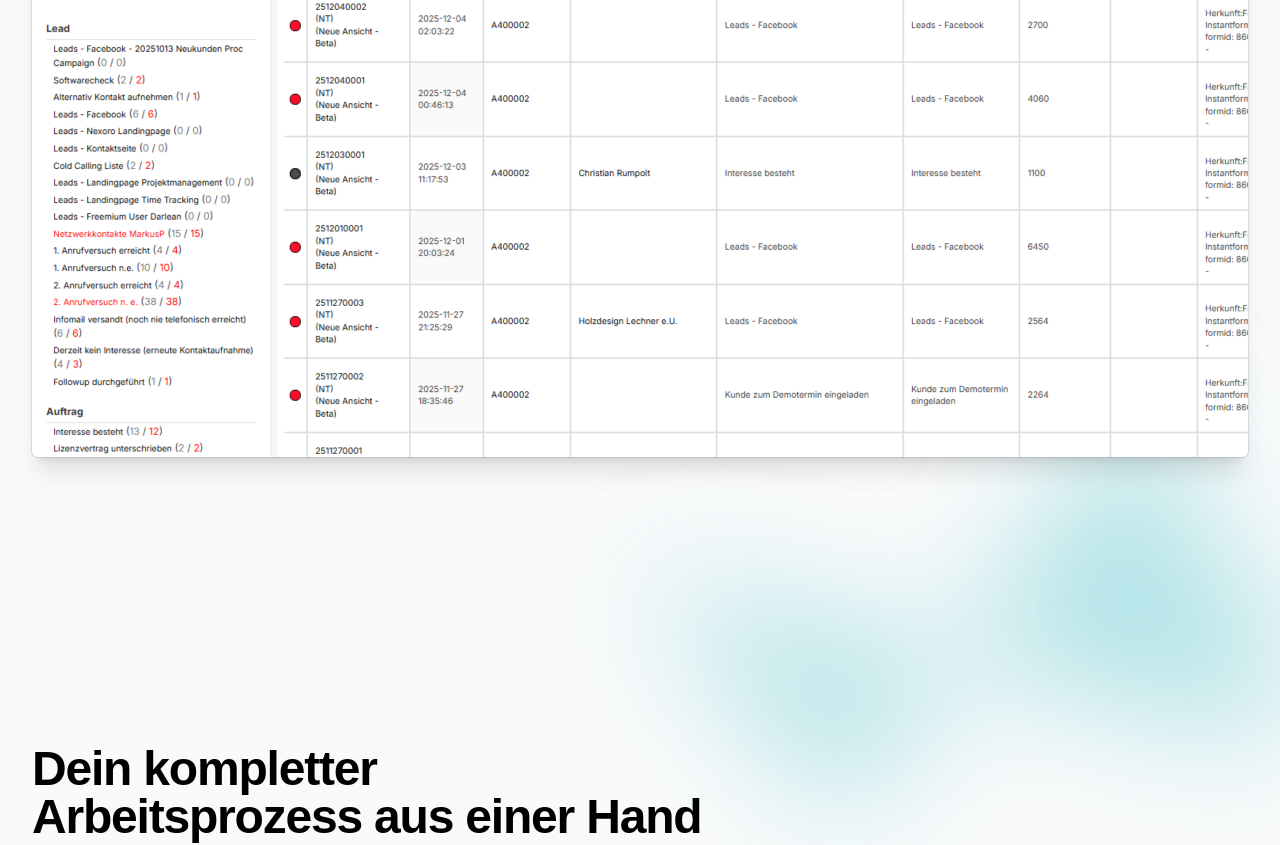
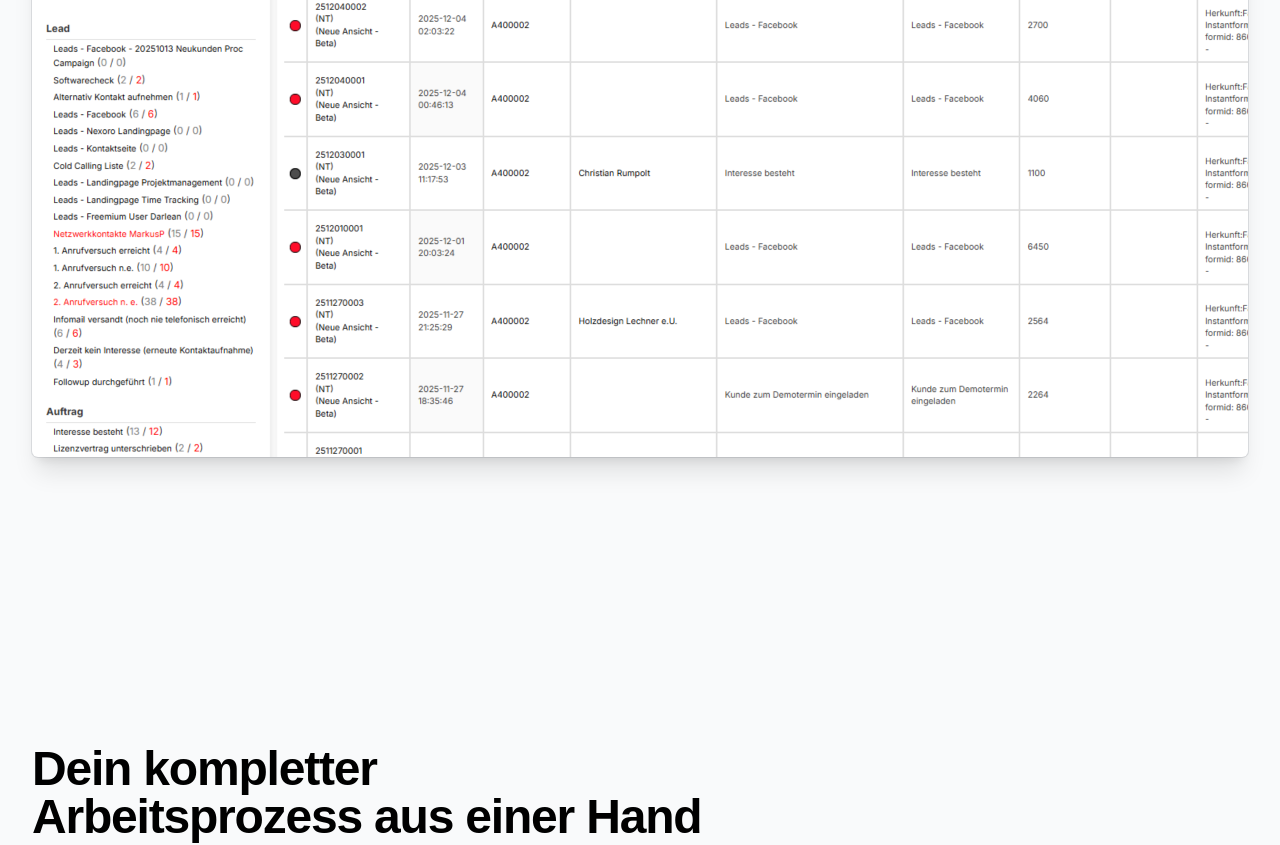
Before and after one commit to danielrckb/nexoro-landing, a Next.js app: page / in a window 1280 px wide. Shown: the part 1060-1905 px from the top of the page. Built offline with nearby package versions, Linux system fonts and the light colour scheme.

Commit message:
motion div, hover and cursor fixes

```diff
--- a/app/components/Header.tsx
+++ b/app/components/Header.tsx
@@ -92,7 +92,7 @@ export default function Header() {
               return (
                 <>
                   <PopoverButton
-                    className="flex items-center gap-x-1 text-sm font-semibold text-gray-900 focus:outline-none"
+                    className="flex items-center gap-x-1 text-sm font-semibold text-gray-900 focus:outline-none hover:text-gray-900/80 cursor-pointer"
                   >
                     Funktionen
                     <ChevronDownIcon className="size-5 text-gray-400" />
@@ -135,9 +135,9 @@ export default function Header() {
             }}
           </Popover>
 
-          <a href="#" className="text-sm font-semibold text-gray-900">Features</a>
-          <a href="#" className="text-sm font-semibold text-gray-900">Vorteile</a>
-          <a href="#" className="text-sm font-semibold text-gray-900">Kontakt</a>
+          <a href="#" className="text-sm font-semibold text-gray-900 hover:text-gray-900/80">Features</a>
+          <a href="#" className="text-sm font-semibold text-gray-900 hover:text-gray-900/80">Vorteile</a>
+          <a href="#" className="text-sm font-semibold text-gray-900 hover:text-gray-900/80">Kontakt</a>
         </PopoverGroup>
 
         {/* DESKTOP CTA */}
--- a/app/components/Hero.tsx
+++ b/app/components/Hero.tsx
@@ -3,40 +3,29 @@
 import { useState } from 'react'
 import { Dialog, DialogPanel } from '@headlessui/react'
 import { Bars3Icon, XMarkIcon } from '@heroicons/react/24/outline'
-import { motion } from 'framer-motion'
-
-const navigation = [
-  { name: 'Product', href: '#' },
-  { name: 'Features', href: '#' },
-  { name: 'Marketplace', href: '#' },
-  { name: 'Company', href: '#' },
-]
+import { motion, useScroll, useTransform } from 'framer-motion'
 
 export default function Hero() {
   const [mobileMenuOpen, setMobileMenuOpen] = useState(false)
 
+  // 👇 Scroll progress (0 = top, 1 = weiter unten)
+  const { scrollYProgress } = useScroll()
+
+  // 👇 Bild soll leicht nach hinten kippen (rotateX 15°)
+  //    und beim Scrollen aufrichten (0°)
+  const tiltX = useTransform(scrollYProgress, [0, 0.3], [15, 0])
+
+  // 👇 Zusätzlich minimal Scale-Effekt (wirkt hochwertiger)
+  const scale = useTransform(scrollYProgress, [0, 0.3], [0.96, 1])
+
   return (
     <div className="bg-gray-50">
       <div className="relative isolate pt-14">
-{/*
-        TOP GRADIENT
-        <div
-          aria-hidden="true"
-          className="absolute inset-x-0 -top-40 -z-10 transform-gpu overflow-hidden blur-3xl sm:-top-80"
-        >
-          <div
-            style={{
-              clipPath:
-                'polygon(74.1% 44.1%, 100% 61.6%, 97.5% 26.9%, 85.5% 0.1%, 80.7% 2%, 72.5% 32.5%, 60.2% 62.4%, 52.4% 68.1%, 47.5% 58.3%, 45.2% 34.5%, 27.5% 76.7%, 0.1% 64.9%, 17.9% 100%, 27.6% 76.8%, 76.1% 97.7%, 74.1% 44.1%)',
-            }}
-            className="relative left-[calc(50%-11rem)] aspect-1155/678 w-144.5 -translate-x-1/2 rotate-30 bg-linear-to-tr from-[#00abb8] to-[#00abb8] opacity-30 sm:left-[calc(50%-30rem)] sm:w-288.75"
-          />
-        </div> */}
 
         <div className="py-24 sm:py-32 lg:pb-40">
           <div className="mx-auto max-w-7xl px-6 lg:px-8">
 
-            {/* TEXT BLOCK – FADE IN */}
+            {/* TEXT BLOCK */}
             <motion.div
               className="mx-auto max-w-2xl text-center"
               initial={{ opacity: 0, y: 20 }}
@@ -68,13 +57,18 @@ export default function Hero() {
               </div>
             </motion.div>
 
-            {/* IMAGE – FADE IN WITH DELAY */}
+            {/* IMAGE – 3D SCROLL ANIMATION */}
             <motion.img
               alt="App screenshot"
               src="/img/nexoro.png"
               width={2432}
               height={1442}
               className="mt-16 rounded-md bg-gray-50 shadow-xl ring-1 ring-gray-900/10 sm:mt-24"
+              style={{
+                perspective: "1200px",
+                rotateX: tiltX,   // <— Magic happens here
+                scale: scale,     // <— zusätzlicher Smooth-Effekt
+              }}
               initial={{ opacity: 0, y: 30 }}
               animate={{ opacity: 1, y: 0 }}
               transition={{ duration: 0.9, ease: 'easeOut', delay: 0.3 }}
@@ -82,19 +76,6 @@ export default function Hero() {
           </div>
         </div>
 
-        {/* BOTTOM GRADIENT */}
-        <div
-          aria-hidden="true"
-          className="absolute inset-x-0 top-[calc(100%-13rem)] -z-10 transform-gpu overflow-hidden blur-3xl sm:top-[calc(100%-30rem)]"
-        >
-          <div
-            style={{
-              clipPath:
-                'polygon(74.1% 44.1%, 100% 61.6%, 97.5% 26.9%, 85.5% 0.1%, 80.7% 2%, 72.5% 32.5%, 60.2% 62.4%, 52.4% 68.1%, 47.5% 58.3%, 45.2% 34.5%, 27.5% 76.7%, 0.1% 64.9%, 17.9% 100%, 27.6% 76.8%, 76.1% 97.7%, 74.1% 44.1%)',
-            }}
-            className="relative left-[calc(50%+3rem)] aspect-1155/678 w-144.5 -translate-x-1/2 bg-linear-to-tr from-[#00abb8] to-[#00abb8] opacity-30 sm:left-[calc(50%+36rem)] sm:w-288.75"
-          />
-        </div>
       </div>
     </div>
   )
```
